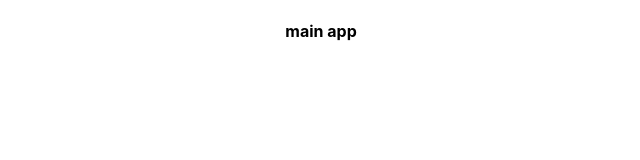
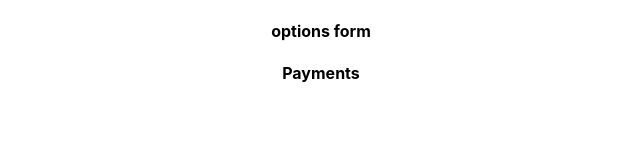
Before and after one commit to utkuzun/patika-fimple-cohort, a React (Create React App) app: page / in a window 1280 px wide. Shown: the top 160 px of the page, without its empty margins (319-959 px from the left). Built offline with nearby package versions, Linux system fonts and the light colour scheme.

Commit message:
created initial components and options context

```diff
--- a/src/App.js
+++ b/src/App.js
@@ -1,10 +1,14 @@
 import './App.css'
+
+import Options from './components/Options'
+import Payments from './components/Payments'
 
 function App() {
   return (
-    <div className='App'>
-      <h4>main app</h4>
-    </div>
+    <main className='App'>
+      <Options />
+      <Payments />
+    </main>
   )
 }
 
--- /dev/null
+++ b/src/components/Options.js
@@ -0,0 +1,13 @@
+import React from 'react'
+
+import { useOptionsContext } from '../contexts/optionsContext'
+
+const Options = () => {
+  const { options } = useOptionsContext()
+
+  console.log(options)
+
+  return <h4>options form</h4>
+}
+
+export default Options
--- /dev/null
+++ b/src/components/Payments.js
@@ -0,0 +1,7 @@
+import React from 'react'
+
+const Payments = () => {
+  return <h4>Payments</h4>
+}
+
+export default Payments
--- /dev/null
+++ b/src/contexts/optionsContext.js
@@ -0,0 +1,33 @@
+import React, { useState, createContext, useContext } from 'react'
+
+const OptionsContext = createContext()
+
+const OptionsProvider = ({ children }) => {
+  const [options, setOptions] = useState({
+    loan: {
+      balance: 0,
+      period: '',
+      numberOfPeriod: 0,
+      interestRate: 2.28,
+      interestKind: '',
+      BSMV: 5,
+      KKDF: 15,
+    },
+    formOptions: {
+      periods: ['aylık', 'yıllık', 'haftalık'],
+      interestKinds: ['basit', 'bileşik'],
+    },
+  })
+
+  return (
+    <OptionsContext.Provider value={{ options, setOptions }}>
+      {children}
+    </OptionsContext.Provider>
+  )
+}
+
+export const useOptionsContext = () => {
+  return useContext(OptionsContext)
+}
+
+export default OptionsProvider
--- a/src/index.js
+++ b/src/index.js
@@ -3,9 +3,13 @@ import ReactDOM from 'react-dom/client'
 import './index.css'
 import App from './App'
 
+import OptionsProvider from './contexts/optionsContext'
+
 const root = ReactDOM.createRoot(document.getElementById('root'))
 root.render(
   <React.StrictMode>
-    <App />
+    <OptionsProvider>
+      <App />
+    </OptionsProvider>
   </React.StrictMode>
 )
```
Also changed, not shown: src/components/Payment.js (added, +7 -0 lines).
